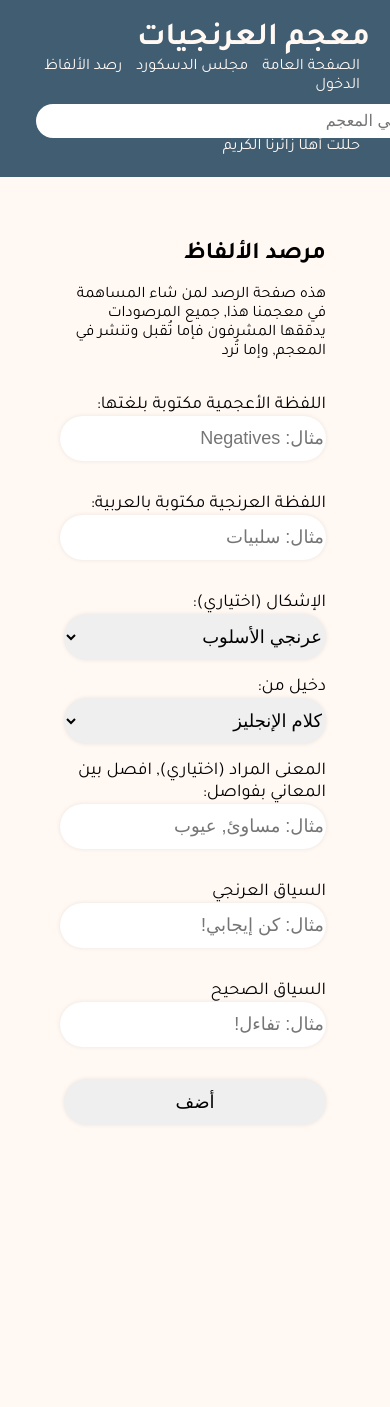
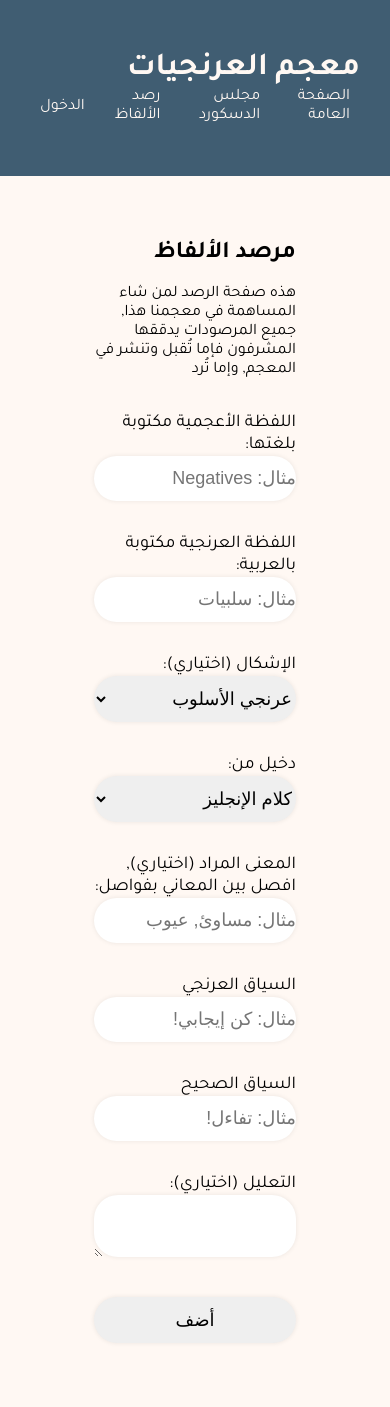
Before and after one commit to zahaoid/Alarnjyyat, a Flask app: page /addentry in a window 390 px wide. Before the commit the page ends 1125 px from the top, so only its background shows below. Run offline with Flask 3, Linux system fonts and the light colour scheme; parts of the project's set-up code (start-up, migrations or seed data) failed here and were passed over; some libraries are stand-ins or nearby versions.

Commit message:
slight schema changes, added an elaboration section to entries, css/html enhancments, slightly more responsive css on mobile

```diff
--- a/src/database/querier.py
+++ b/src/database/querier.py
@@ -89,9 +89,9 @@ class Querier(Consumer):
             cur.execute(query, values)
 
 
-    def addEntry(self, origin: str, original: str, translationese: str, submitter: str, corrections: list[str], contexts: list[tuple[str, str]], category: str ):
-        query = "INSERT INTO entries (origin, original, translationese, submitter, category) VALUES (%s, %s, %s, %s, %s) RETURNING id;"
-        values = (origin, original, translationese, submitter, category)
+    def addEntry(self, origin: str, original: str, translationese: str, submitter: str, corrections: list[str], contexts: list[tuple[str, str]], category: str, elaboration: str ):
+        query = "INSERT INTO entries (origin, original, translationese, submitter, category, elaboration) VALUES (%s, %s, %s, %s, %s, %s) RETURNING id;"
+        values = (origin, original, translationese, submitter, category, elaboration)
         with self.connection as con, con.cursor() as cur:
             cur.execute(query, values)
             entryid = cur.fetchone()['id']
--- /dev/null
+++ b/src/database/sql/migrations/4.sql
@@ -0,0 +1,3 @@
+alter table contexts alter column trcontext type varchar(128);
+alter table contexts alter column arcontext type varchar(128);
+alter table entries add column elaboration varchar(4096) null;
--- a/src/flaskapp/modules/forms.py
+++ b/src/flaskapp/modules/forms.py
@@ -29,8 +29,8 @@ class RegisterForm(FlaskForm):
             raise ValidationError('هذا سبق استعماله, اختر غيره أو سجّل دخولك به')
 
 class ContextForm(Form):
-    trcontext = StringField('السياق العرنجي', render_kw={"placeholder": "مثال: كن إيجابي!"}, validators=[Length(max=64)])
-    arcontext = StringField('السياق الصحيح', render_kw={"placeholder": "مثال: تفاءل!"}, validators=[Length(max=64)])
+    trcontext = StringField('السياق العرنجي', render_kw={"placeholder": "مثال: كن إيجابي!"}, validators=[Length(max=128)])
+    arcontext = StringField('السياق الصحيح', render_kw={"placeholder": "مثال: تفاءل!"}, validators=[Length(max=128)])
 
     def validate_trcontext(self, trcontext):
         self.validate_context(trcontext.data, self.arcontext.data)
@@ -60,4 +60,5 @@ class AddEntry(FlaskForm):
     corrections = StringField('المعنى المراد (اختياري), افصل بين المعاني بفواصل:', render_kw={"placeholder": "مثال: مساوئ, عيوب"}, validators=[Length(max=256)])
     context = FormField(ContextForm, "سياق ورود المعنى (اختياري):")
     category = SelectField("الإشكال (اختياري):", choices=list(['عرنجي الأسلوب', 'عرنجي النحو', 'عرنجي المعنى']) )
+    elaboration = TextAreaField('التعليل (اختياري):', validators=[Length(max=2048)])
     submit = SubmitField("أضف")
--- a/src/flaskapp/routes.py
+++ b/src/flaskapp/routes.py
@@ -115,6 +115,7 @@ def add_entry():
         trcontext = entryform.context.data['trcontext']
         contexts = list[tuple[str, str]]()
         category = entryform.category.data
+        elaboration = entryform.elaboration.data
 
         # TRCONTEXT FIRST THEN ARCONTEXT!!
         contexts.append((trcontext, arcontext))
@@ -124,7 +125,9 @@ def add_entry():
                     translationese = entryform.translationese.data,
                     submitter = current_user.username if current_user.is_authenticated else None,
                     corrections = corrections,
-                    contexts=contexts, category=category)
+                    contexts=contexts,
+                    category=category,
+                    elaboration=elaboration)
 
         flash('رصدت اللفظة, وسيراجعها أحد المشرفين لقبولها ونشرها')
         return redirect(url_for('index'))
--- a/src/flaskapp/static/stylesheets/base.css
+++ b/src/flaskapp/static/stylesheets/base.css
@@ -1,41 +1,44 @@
-p, h1, h2, h3, h4, h5, h6{
-    margin-top: 0;
-    margin-bottom: 0;
+* {
+    margin: 0;
+    padding: 0;
+    text-decoration: none;
+
 }
 
-body{
-    margin-top: 0px;
-    margin-left: 0px;
-    margin-right: 0px;
-}
-
-a{
-    text-decoration: none;
-}
-.header-nav-bar a , .header-website-title , .header-greeting-message{
-    margin-right: 10px;
+.header a{
     color: #FFF8F3;
 }
 
+.header-nav-bar ul{
+    display: flex;
+    flex-direction: row;
+    align-items: center;
+    justify-content: space-between;
+    list-style-type: none;
+}
+
+.header-nav-bar li{
+    margin: 0px 10px;
+}
+
+/* .header-flex{
+    background-color: pink;
+}
+
+.header-nav-bar, .header-website-title{
+    background-color: green;
+} */
+
 .header-search{
-    float: left;
     padding-top: 8px;
     padding-right: 16px;
-    padding-left: 200px;
+    padding-left: 16px;
     padding-bottom: 8px;
     border: none;
-    margin-top: 8px;
-    margin-left: 16px;
     font-size: 16px;
     border-radius: 20px;
+    float: center;
 }
-
-.header-website-title, .header-nav-bar{
-    display: inline-block;
-    margin-right: 0px;
-    margin-left: 20px;
-}
-
 
 .flash-messages{
     margin-top: 32px;
@@ -49,36 +52,40 @@ a{
     font-weight: bold;
 }
 
-header, main, footer {
-    font-family: tajawal;
-    font-size: medium;
+.header{
+    background-color: #405D72;
+    color: white;
+    margin-bottom: 64px;
+    padding: 50px 30px;
 }
 
-header{
-    background-color: #405D72;
-    color: white;
-    margin-top: 0;
-    margin-bottom: 64px;
-    padding-top: 20px;
-    padding-right: 20px;
-    padding-left: 20px;
-    padding-bottom: 20px;
+.main-content{
+    padding: 0px 30px;
+}
+
+.header-flex{
+    display: flex;
+    flex-direction: row;
+    justify-content: space-between;
+    flex-wrap: wrap;
+    align-items: baseline;
+    flex-shrink: initial;
+}
+
+.header-flex, .main-content{
+    max-width: 1200px;
+    margin-right: auto;
+    margin-left: auto;
 }
 
 
-main{
-    margin-inline: max(0px,50% - 800px/2);
-}
 
-body{
+.body{
     background-color: #FFF8F3;;
     color: black;
+    font-family: tajawal;
+    font-size: medium;
+    margin-top: 0px;
+    margin-left: 0px;
+    margin-right: 0px;
 }
-
-.inline-block{
-    display: inline-block;
-}
-
-.block{
-    display: block;
-}
--- a/src/flaskapp/static/stylesheets/form.css
+++ b/src/flaskapp/static/stylesheets/form.css
@@ -14,7 +14,7 @@ form{
 
 }
 
-form input, form p{
+.form-input-block, form p{
     margin-bottom: 32px;
 
 }
--- a/src/flaskapp/templates/_addEntry.html
+++ b/src/flaskapp/templates/_addEntry.html
@@ -10,4 +10,5 @@
 {% for field in form.context %}
 {{render_field(field, vertical=True, class="stretched-field")}}
 {% endfor %}
+{{render_field(form.elaboration, vertical=True, class="stretched-field")}}
 {{render_field(form.submit, hide_label=True, class="stretched-field")}}
--- a/src/flaskapp/templates/_renderField.html
+++ b/src/flaskapp/templates/_renderField.html
@@ -2,7 +2,7 @@
 
 {% set class = class + " block" if vertical else class %}
 
-<div>
+<div class="form-input-block">
     {% if not hide_label %}
     {{field.label}}
     {% endif %}
--- a/src/flaskapp/templates/base.html
+++ b/src/flaskapp/templates/base.html
@@ -3,6 +3,7 @@
 
     <head>
         <meta charset="UTF-8">
+        <meta name="viewport" content="width=device-width, initial-scale=1">
 
         <title>معجم العرنجيات</title>
 
@@ -17,29 +18,50 @@
         {% block more_css %} {% endblock %}
     </head>
 
-    <body >
-        <header>
-            <a href= "{{ url_for('index') }}"><h1 class="header-website-title">معجم العرنجيات</h1></a>
+    <body class="body">
+        <header class="header">
+            <div class="header-flex">
+                <h1 class="header-website-title">
+                    <a href= "{{ url_for('index') }}">
+                        معجم العرنجيات
+                    </a>
+                </h1>
                 <nav class="header-nav-bar">
+                    <ul>
+                        <li>
                             <a href= "{{ url_for('index') }}" >الصفحة العامة</a>
+                        </li>
+                        <li>
                             <a href= "{{ url_for('discord') }}" >مجلس الدسكورد</a>
+                        </li>
+                        <li>
                             <a href= "{{ url_for('add_entry') }}" >رصد الألفاظ</a>
+                        </li>
                         {% if current_user.is_anonymous %}
+                        <li>
                             <a href= "{{ url_for('login') }}" >{{ar.login}}</a>
+                        </li>
                         {% else %}
+                        <li>
                             <a href= "{{ url_for('logout') }}" >{{ar.logout}}</a>
+                        </li>
                         {% endif %}
                         {% if current_user.isadmin %}
+                        <li>
                             <a href= "{{ url_for('pending') }}" >{{ar.accept}}</a>
+                        </li>
                         {% endif %}
+                    </ul>
                 </nav>
-            <input class="header-search" type="text" placeholder="البحث في المعجم">
-            <p class="header-greeting-message">حللت أهلًا {{'زائرنا الكريم' if current_user.is_anonymous else 'يا ' + current_user.username }}</p>
+            </div>
+            <!-- <input class="header-search box2" type="text" placeholder="البحث في المعجم">
+            <p class="header-greeting-message">حللت أهلًا {{'زائرنا الكريم' if current_user.is_anonymous else 'يا ' + current_user.username }}</p>             -->
         </header>
 
         <main>
 
 
+            <div class="main-content">
                 {% with messages = get_flashed_messages(with_categories=True) %}
                 {% if messages %}
                 <ul class="flash-messages">
@@ -51,6 +73,7 @@
                 {% endwith %}
 
                 {% block content %}{% endblock %}
+            </div>
         </main>
 
         <footer>
--- a/src/flaskapp/templates/entry.html
+++ b/src/flaskapp/templates/entry.html
@@ -1,10 +1,14 @@
+{% block more_css%}
+<link rel="stylesheet" href="{{ url_for('static', filename='stylesheets/entry.css') }}" type="text/css">
+{% endblock %}
+
 {% extends 'base.html' %}
 
 {% block content %}
 
     {% include '_entry.html' %}
 
-    <p>
+    <p class="entry-submission-info">
         <span>رصدها: {{"زائرٌ كريم" if entry.submitter==None else entry.submitter}}</span>
         <span>عند: {{entry.timestamp}}</span>
         <span>قبلها ودققها: {{entry.approvedby}}</span>
```
Also changed, not shown: src/flaskapp/static/stylesheets/entry.css (+13 -8 lines), src/flaskapp/static/stylesheets/home.css (+17 -6 lines), src/flaskapp/templates/_entry.html (+22 -18 lines), src/flaskapp/templates/home.html (+5 -4 lines), src/flaskapp/static/stylesheets/renderfield.css (deleted). Lines whose indentation alone changed are shown as unchanged.
